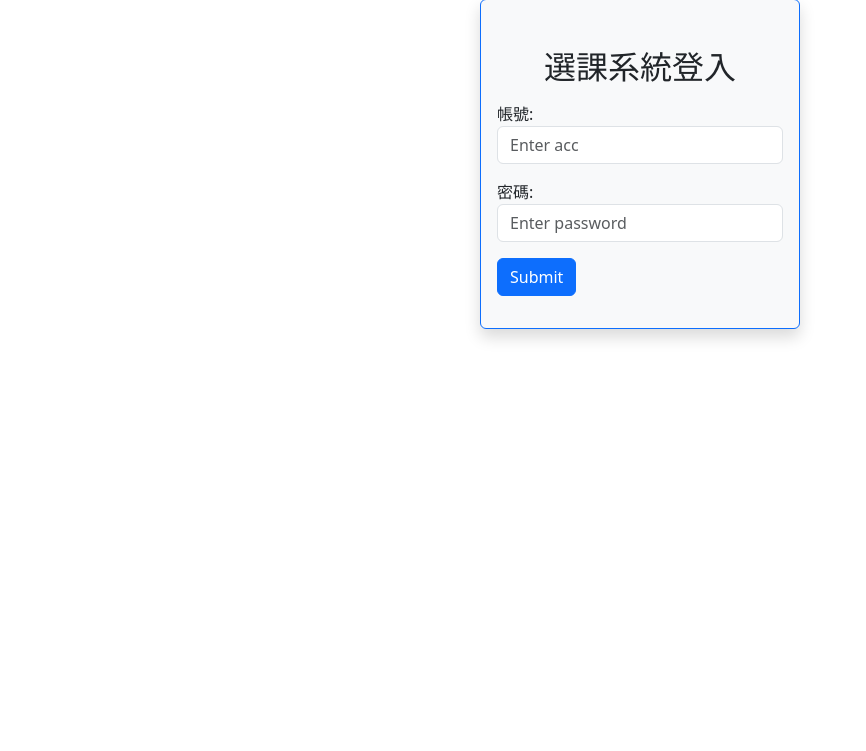
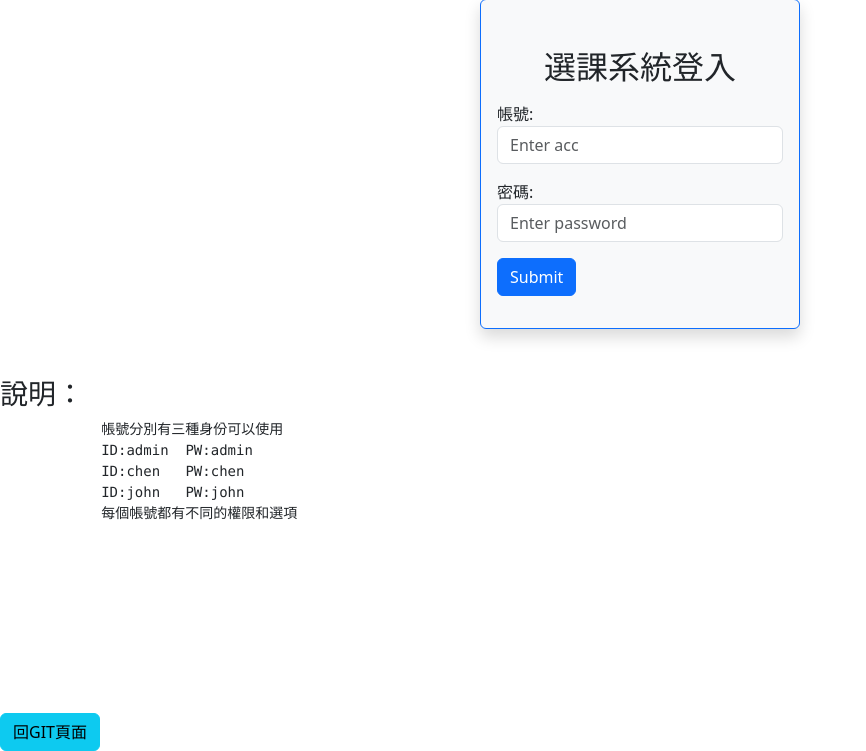
Before and after one commit to nagachen/course, a PHP site: page / in a window 1280 px wide. Shown: the part 49-800 px from the top of the page, without its empty margins (0-866 px from the left). Run offline with PHP 8.4, Linux system fonts and the light colour scheme.

Commit message:
增加了回git頁面的button ,和登入帳號使用的說明

```diff
--- a/index.php
+++ b/index.php
@@ -37,7 +37,7 @@ include_once $BASEDIR . "/base.php";
             default:
                 break;
         }
-        $do  = $_GET['do'] ?? "list";
+        $do = $_GET['do'] ?? "list";
         switch ($do) {
             case 'add_student':
             case 'add_class':
@@ -65,8 +65,23 @@ include_once $BASEDIR . "/base.php";
         include "./front/login.php";
     }
     ?>
+    <div>
+        <h3>說明：</h3>
+        <pre>
+            帳號分別有三種身份可以使用
+            ID:admin  PW:admin
+            ID:chen   PW:chen
+            ID:john   PW:john
+            每個帳號都有不同的權限和選項
+
+</pre>
+    </div>
+
+    <div class="fixed-bottom">
 
 
+        <a href="https://nagachen.github.io"><button type="button" class="btn btn-info">回GIT頁面</button></a>
+    </div>
 
 </body>
 
```
